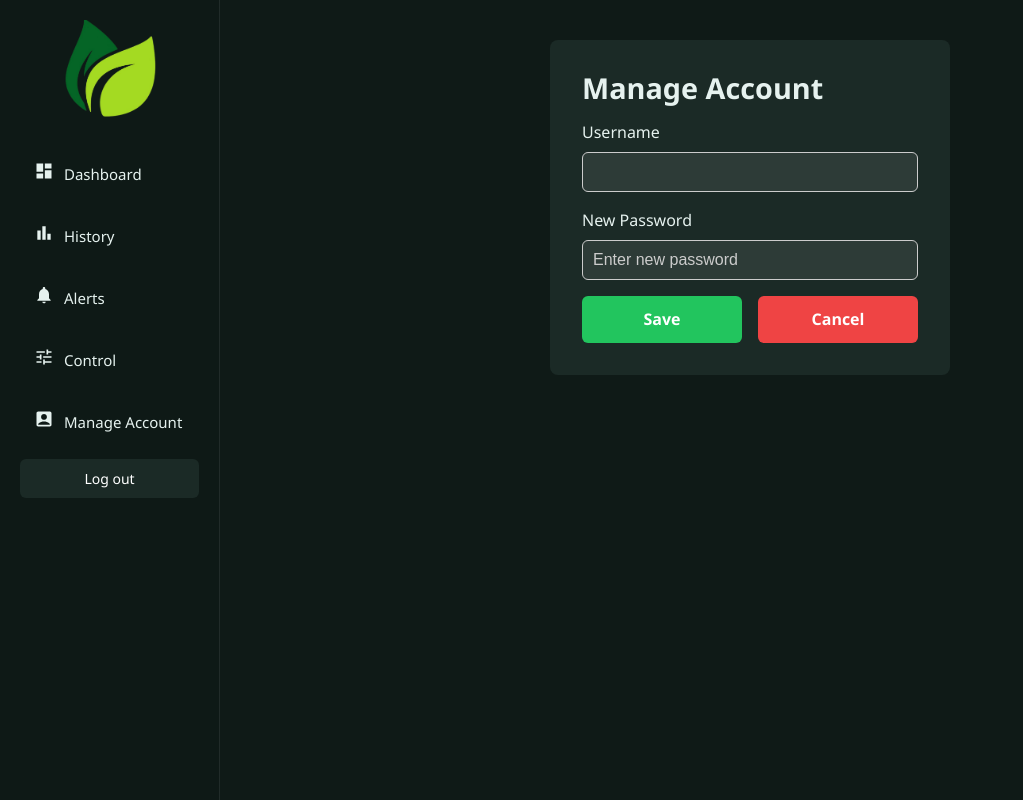
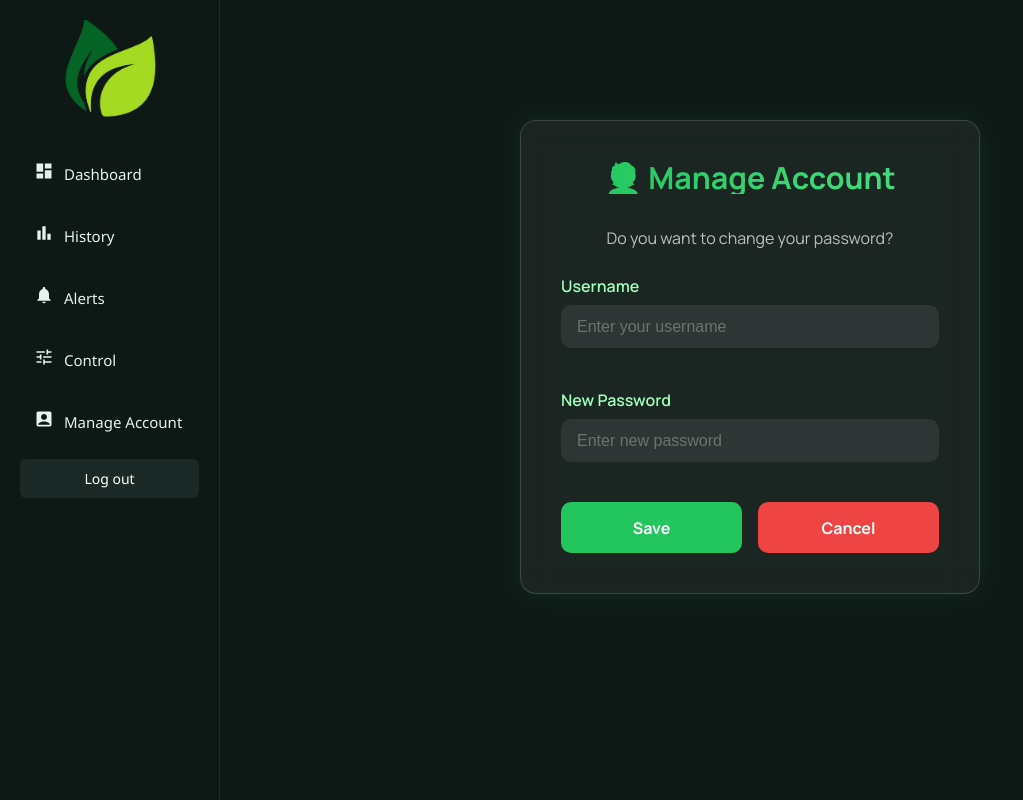
Before and after one commit to SEP4-Greenhouse/Greenhouse-Frontend, a React (Vite) app: page /app/account in a window 1280 px wide. Shown: the whole page, without its empty margins (0-1023 px from the left). Built offline with nearby package versions, Linux system fonts and the light colour scheme; sample sign-in values are in the browser's storage.

Commit message:
Add greenhouse name input and update dashboard title + improved account UI with intro text

```diff
--- a/src/components/dashboard/Dashboard.tsx
+++ b/src/components/dashboard/Dashboard.tsx
@@ -17,7 +17,7 @@ const Dashboard = () => {
 
       {greenhouse && (
         <div className="greenhouse-card glass">
-          <h2 className="greenhouse-title">Your Greenhouse</h2>
+          <h2 className="greenhouse-title">{greenhouse.greenhouseName || 'Your Greenhouse'}</h2>
           <div className="greenhouse-grid">
             <div className="greenhouse-field">
               <span className="label">🌱 Type:</span>
--- a/src/features/greenhouseSetup/CreateGreenhousePage.tsx
+++ b/src/features/greenhouseSetup/CreateGreenhousePage.tsx
@@ -5,6 +5,7 @@ import GrowthStageSelector from './components/GrowthStageSelector';
 import { useGreenhouse } from './GreenhouseContext';
 
 const CreateGreenhousePage = () => {
+  const [greenhouseName, setGreenhouseName] = useState('');
   const [plantType, setPlantType] = useState('');
   const [plantSpecies, setPlantSpecies] = useState('');
   const [plantingDate, setPlantingDate] = useState('');
@@ -14,12 +15,13 @@ const CreateGreenhousePage = () => {
   const navigate = useNavigate();
 
   const handleSubmit = () => {
-    if (!plantType || !plantSpecies || !plantingDate || !selectedStage) {
+    if (!greenhouseName || !plantType || !plantSpecies || !plantingDate || !selectedStage) {
       alert('Please fill all fields and select a growth stage.');
       return;
     }
 
     const newGreenhouse = {
+      greenhouseName,
       plantType,
       plantSpecies,
       plantingDate,
@@ -41,15 +43,25 @@ const CreateGreenhousePage = () => {
       <h1 className={styles.title}>🌿 Create Your New Greenhouse</h1>
 
       <div className={styles.content}>
-        {/* left form */}
+        {/* left side */}
         <div className={styles.formContainer}>
+          <div className={styles.inputGroup}>
+            <label>Greenhouse Name</label>
+            <input
+              type="text"
+              value={greenhouseName}
+              onChange={(e) => setGreenhouseName(e.target.value)}
+              placeholder="e.g., My Greenhouse"
+            />
+          </div>
+
           <div className={styles.inputGroup}>
             <label>Type of Plant</label>
             <input
               type="text"
               value={plantType}
               onChange={(e) => setPlantType(e.target.value)}
-              placeholder="e.g., Tomato"
+              placeholder="e.g., Vegetable"
             />
           </div>
 
@@ -59,7 +71,7 @@ const CreateGreenhousePage = () => {
               type="text"
               value={plantSpecies}
               onChange={(e) => setPlantSpecies(e.target.value)}
-              placeholder="e.g., Cherry"
+              placeholder="e.g., Tomato"
             />
           </div>
 
@@ -73,7 +85,7 @@ const CreateGreenhousePage = () => {
           </div>
         </div>
 
-        {/* right form */}
+        {/* right side */}
         <div className={styles.stageContainer}>
           <h2 className={styles.stageTitle}>Select Growth Stage</h2>
           <GrowthStageSelector
--- a/src/features/greenhouseSetup/GreenhouseContext.tsx
+++ b/src/features/greenhouseSetup/GreenhouseContext.tsx
@@ -1,6 +1,7 @@
 import { createContext, useContext, useState, ReactNode } from 'react';
 
 type GreenhouseData = {
+  greenhouseName: string;
   plantType: string;
   plantSpecies: string;
   plantingDate: string;
--- a/src/pages/Account.css
+++ b/src/pages/Account.css
@@ -1,23 +1,66 @@
 .account-container {
-  max-width: 400px;
-  margin: auto;
-  padding: 2rem;
-  background-color: #1b2a26;
-  border-radius: 8px;
+  max-width: 460px;
+  margin: 5rem auto;
+  padding: 2.5rem;
+  background: rgba(255, 255, 255, 0.05);
+  border-radius: 16px;
+  border: 1px solid rgba(255, 255, 255, 0.15);
+  backdrop-filter: blur(14px);
+  -webkit-backdrop-filter: blur(14px);
+  box-shadow: 0 0 25px rgba(0, 255, 128, 0.07);
+  color: white;
+  font-family: "Manrope", sans-serif;
 }
 
 .account-container h1 {
-  margin-bottom: 1rem;
-  font-size: 1.8rem;
+  margin-bottom: 2rem;
+  font-size: 1.9rem;
+  font-weight: 700;
+  text-align: center;
+  background: linear-gradient(to right, #22c55e, #4ade80);
+  -webkit-background-clip: text;
+  -webkit-text-fill-color: transparent;
 }
 
-.account-container input {
-  width: 100%;
-  padding: 10px;
-  margin: 0.5rem 0 1rem;
-  border-radius: 6px;
-  border: 1px solid #ccc;
+.intro-text {
   font-size: 1rem;
+  color: rgba(255, 255, 255, 0.7);
+  margin-bottom: 1.5rem;
+  text-align: center;
+  font-weight: 500;
+}
+
+
+.form-group {
+  display: flex;
+  flex-direction: column;
+  margin-bottom: 1.5rem;
+}
+
+label {
+  font-weight: 600;
+  margin-bottom: 0.4rem;
+  color: #9fffb8;
+}
+
+input {
+  padding: 0.8rem 1rem;
+  border-radius: 10px;
+  border: none;
+  background: rgba(255, 255, 255, 0.08);
+  color: white;
+  font-size: 1rem;
+  outline: none;
+  transition: 0.2s ease;
+}
+
+input::placeholder {
+  color: rgba(255, 255, 255, 0.3);
+}
+
+input:focus {
+  background: rgba(255, 255, 255, 0.12);
+  box-shadow: 0 0 0 2px #22c55e88;
 }
 
 .account-actions {
@@ -28,12 +71,13 @@
 
 .save-btn, .cancel-btn {
   flex: 1;
-  padding: 0.8rem;
+  padding: 0.9rem;
   border: none;
-  border-radius: 6px;
+  border-radius: 10px;
   font-weight: bold;
   font-size: 1rem;
   cursor: pointer;
+  transition: background-color 0.2s ease, transform 0.15s ease;
 }
 
 .save-btn {
@@ -46,7 +90,20 @@
   color: white;
 }
 
+.save-btn:hover {
+  background-color: #16a34a;
+  transform: scale(1.02);
+}
+
+.cancel-btn:hover {
+  background-color: #dc2626;
+  transform: scale(1.02);
+}
+
 .status-text {
-  margin-bottom: 1rem;
+  margin-bottom: 1.2rem;
+  font-size: 0.95rem;
+  font-weight: 500;
   color: #facc15;
+  text-align: center;
 }
--- a/src/pages/Account.tsx
+++ b/src/pages/Account.tsx
@@ -4,7 +4,7 @@ import "../pages/Account.css";
 import { updateAccount } from "../features/services/fakeAuthService";
 
 const Account = () => {
-  const { user, setUser } = useAuth(); // 👈 get setUser from AuthContext
+  const { user, setUser } = useAuth();
   const [username, setUsername] = useState(user?.username || "");
   const [password, setPassword] = useState("");
   const [message, setMessage] = useState("");
@@ -15,8 +15,7 @@ const Account = () => {
 
     try {
       const updated = await updateAccount({ username, password });
-
-      setUser(updated); // 👈 update global user context
+      setUser(updated);
       setMessage("✅ Account updated successfully.");
     } catch (err) {
       setMessage("❌ Failed to update account.");
@@ -31,10 +30,20 @@ const Account = () => {
 
   return (
     <div className="account-container">
-      <h1>Manage Account</h1>
+      <h1>🧑‍💼 Manage Account</h1>
+      <p className="intro-text">Do you want to change your password?</p>
       {message && <p className="status-text">{message}</p>}
+
+      <div className="form-group">
         <label>Username</label>
-      <input value={username} onChange={(e) => setUsername(e.target.value)} />
+        <input
+          value={username}
+          onChange={(e) => setUsername(e.target.value)}
+          placeholder="Enter your username"
+        />
+      </div>
+
+      <div className="form-group">
         <label>New Password</label>
         <input
           type="password"
@@ -42,6 +51,8 @@ const Account = () => {
           placeholder="Enter new password"
           onChange={(e) => setPassword(e.target.value)}
         />
+      </div>
+
       <div className="account-actions">
         <button className="save-btn" onClick={handleSave}>Save</button>
         <button className="cancel-btn" onClick={handleCancel}>Cancel</button>
```
Also changed, not shown: docker-compose.yml (added, +24 -0 lines). Lines whose indentation alone changed are shown as unchanged.
